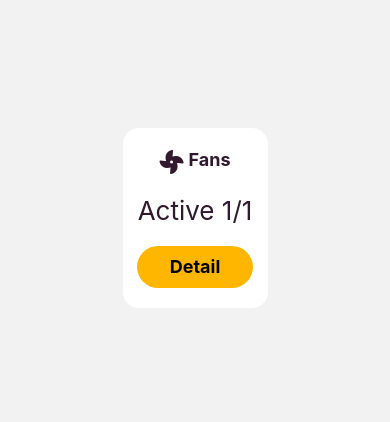
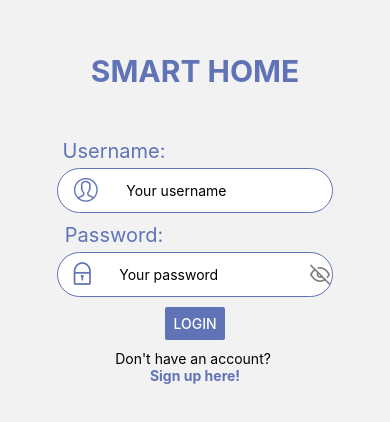
Before and after one commit to nguyenleminhquan/do-an-da-nganh, a React Native app in the folder frontend/: screen / in a window 390 px wide. Shown: the part 204-626 px from the top of the page. Built offline with nearby package versions, Linux system fonts and the light colour scheme.

Commit message:
Add redux for app

```diff
--- a/frontend/App.js
+++ b/frontend/App.js
@@ -1,18 +1,21 @@
 //import { StatusBar } from 'expo-status-bar';
+import { Provider } from 'react-redux';
+import store from './app/redux/store';
 import { StyleSheet, Text, View,TextInput, TouchableOpacity } from 'react-native';
 import { FontAwesome5 } from '@expo/vector-icons';
-//import LogScreen from './app/screens/LogScreen';
-//import Login from './app/screens/Login';
-//import MessageScreen from './app/screens/MessageScreen';
-//import HomeScreen from './app/screens/HomeScreen';
+import LogScreen from './app/screens/LogScreen';
+import Login from './app/screens/Login';
+import MessageScreen from './app/screens/MessageScreen';
+import HomeScreen from './app/screens/HomeScreen';
 import DevicesTag from './app/components/DevicesTag';
 
 export default function App() {
   return (
-  <View style={styles.temp}>
-    <DevicesTag iconName="fan" name='Fans'/>
-  </View>
-
+  <Provider store={store}>
+    <View style={styles.temp}>
+      <Login />
+    </View>
+  </Provider>
   );
 }
 
--- /dev/null
+++ b/frontend/app/redux/authenRedux/authenActions.js
@@ -0,0 +1,34 @@
+import axios from "axios"
+import { LOGIN_FAILURE, LOGIN_SUCCESS, REGISTER_FAILURE, REGISTER_SUCCESS } from "./authenType"
+
+export const login = payload => {
+    return dispatch => {
+        axios.post('http://localhost:5000/user/login', payload)
+            .then(response => {
+                const user = response.data
+                dispatch(loginSuccess(user))
+            })
+            .catch(error => {
+                const errorMsg = error.message
+                dispatch(loginFailure(errorMsg))
+            })
+    }
+    function loginSuccess(payload) { return { type: LOGIN_SUCCESS, payload } }
+    function loginFailure(payload) { return { type: LOGIN_FAILURE, payload } }
+}
+
+export const register = payload => {
+    return dispatch => {
+        axios.post('http://localhost:5000/user/register', payload)
+            .then(response => {
+                const users = response.data
+                dispatch(registerSuccess(users))
+            })
+            .catch(error => {
+                const errorMsg = error.msg
+                dispatch(registerFailure(errorMsg))
+            })
+    }
+    function registerSuccess(payload) { return { type: REGISTER_SUCCESS, payload } }
+    function registerFailure(payload) { return { type: REGISTER_FAILURE, payload } }
+}
--- /dev/null
+++ b/frontend/app/redux/authenRedux/authenReducer.js
@@ -0,0 +1,22 @@
+import { LOGIN_FAILURE, LOGIN_SUCCESS, REGISTER_FAILURE, REGISTER_SUCCESS } from "./authenType"
+
+const initState = {
+
+}
+
+const reducer = (state = initState, action) => {
+    switch(action.type) {
+        case LOGIN_SUCCESS:
+            // Do something
+        case LOGIN_FAILURE:
+            // Do something
+        case REGISTER_SUCCESS:
+            // Do something
+        case REGISTER_FAILURE:
+            // Do something
+        default:
+            return state
+    }
+}
+
+export default reducer
--- /dev/null
+++ b/frontend/app/redux/authenRedux/authenType.js
@@ -0,0 +1,5 @@
+export const LOGIN_SUCCESS = 'login_success'
+export const LOGIN_FAILURE = 'login_failure'
+
+export const REGISTER_SUCCESS = 'register_success'
+export const REGISTER_FAILURE = 'register_failure'
--- /dev/null
+++ b/frontend/app/redux/store.js
@@ -0,0 +1,7 @@
+import { applyMiddleware, createStore } from "redux";
+import logger from "redux-logger";
+import reducer from "./authenRedux/authenReducer";
+
+const store = createStore(reducer, applyMiddleware(logger))
+
+export default store
--- a/frontend/app/screens/Login.js
+++ b/frontend/app/screens/Login.js
@@ -2,7 +2,8 @@ import { View, Text, TextInput, StyleSheet, Button, TouchableOpacity } from 'rea
 import React, {useState} from 'react';
 import { EvilIcons, AntDesign, Feather } from '@expo/vector-icons';
 import color from '../misc/color';
-
+import { useDispatch } from 'react-redux';
+import { login } from '../redux/authenRedux/authenActions';
 
 const Login = () => {
   const [data, setData] = useState({
@@ -10,6 +11,8 @@ const Login = () => {
     password: '',
     secureTextEntry: true
   });
+  const dispatch = useDispatch()
+
   const updateSecureTextEntry = () => {
     setData({
         ...data,
@@ -29,6 +32,17 @@ const Login = () => {
       password: val.trim()
     });
   }
+
+  const handleLogin = () => {
+    const data = {
+      username: data.username,
+      password: data.password
+    }
+    // dispatch(login(data))
+
+  }
+
+
   return (
     <View style={styles.container}>
         <Text style = {styles.appName}>SMART HOME</Text>
@@ -51,17 +65,14 @@ const Login = () => {
               secureTextEntry={data.secureTextEntry}
               placeholder="Your password"
             />
-            <TouchableOpacity
-                onPress={updateSecureTextEntry}
-            >
+            <TouchableOpacity onPress={updateSecureTextEntry}>
               {data.secureTextEntry ?
-                <Feather name="eye-off" color="grey" size={20}/>
-                :
+              <Feather name="eye-off" color="grey" size={20}/> :
               <Feather name="eye" color="grey" size={20}/>
               }
             </TouchableOpacity>
         </View>
-        <Button title='Login' color = {color.MAIN} />
+        <Button title='Login' color = {color.MAIN} onPress={handleLogin}/>
         <Text style = {styles.botomText}>Don't have an account? </Text>
         <Text style = {styles.signup}>Sign up here!</Text>
     </View>
--- a/frontend/package.json
+++ b/frontend/package.json
@@ -10,6 +10,7 @@
     "eject": "expo eject"
   },
   "dependencies": {
+    "axios": "^0.26.1",
     "expo": "~44.0.0",
     "expo-status-bar": "~1.2.0",
     "react": "17.0.1",
@@ -17,7 +18,8 @@
     "react-native": "0.64.3",
     "react-native-web": "0.17.1",
     "react-redux": "^7.2.6",
-    "redux": "^4.1.2"
+    "redux": "^4.1.2",
+    "redux-logger": "^3.0.6"
   },
   "devDependencies": {
     "@babel/core": "^7.12.9"
```
Also changed, not shown: frontend/app/redux/index.js (added), 2 other files (tests, documents, lock files or other folders). Lines whose indentation alone changed are shown as unchanged.
